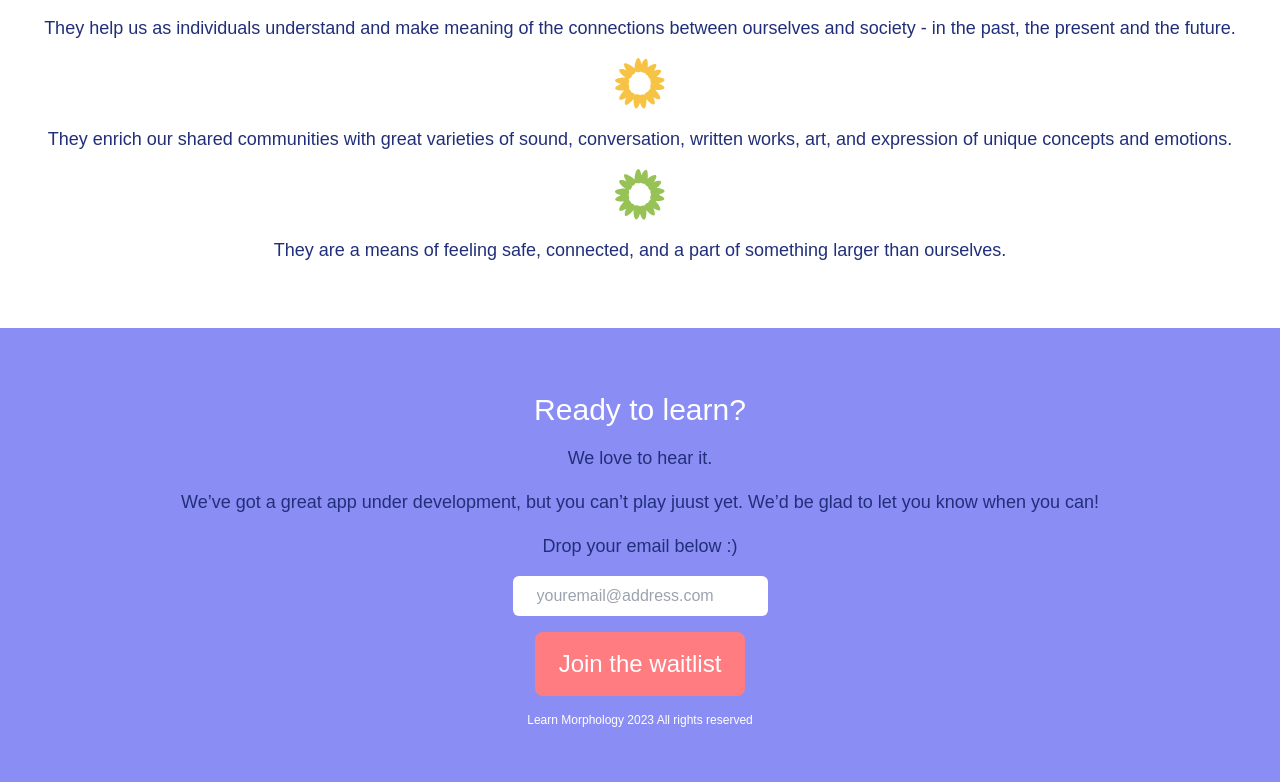
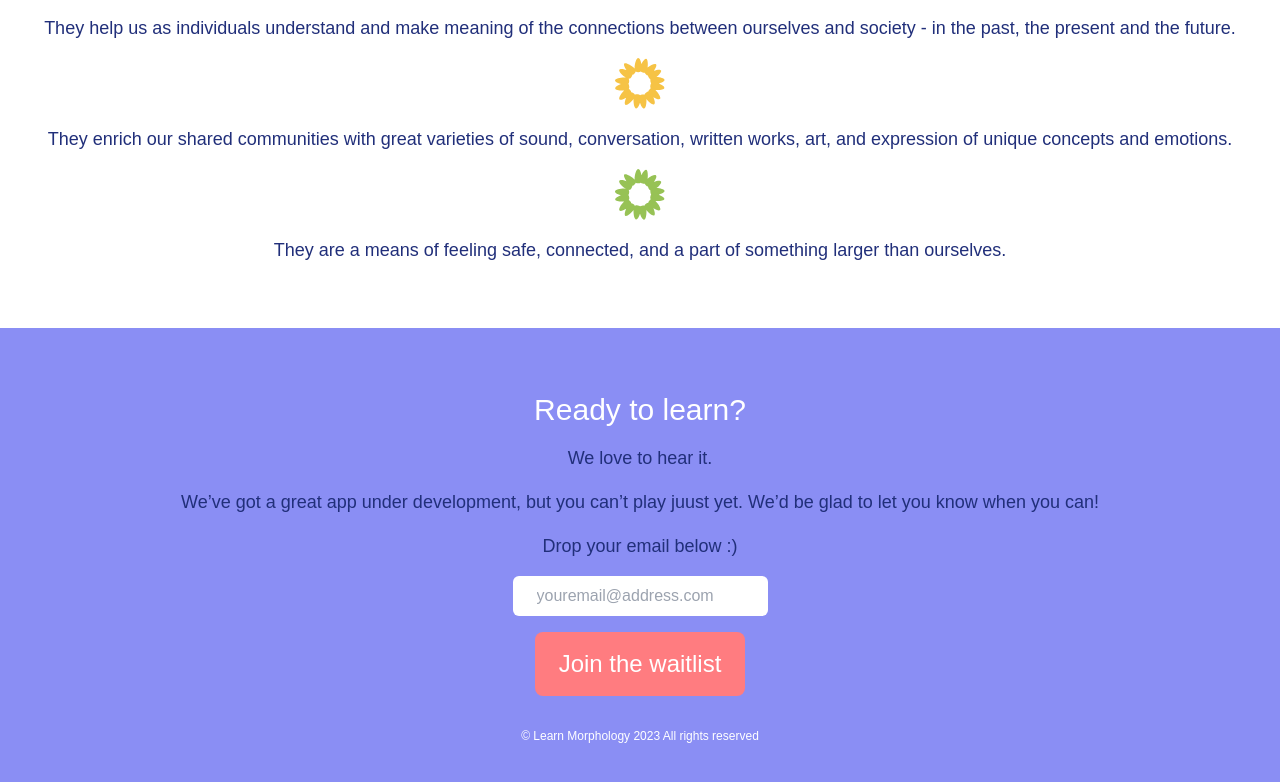
Before and after one commit to surayaclemens/morphology-app, a Next.js app: page / in a window 1280 px wide. Shown: the part 2339-3121 px from the top of the page. Built offline with nearby package versions, Linux system fonts and the light colour scheme; a web font is replaced by a local one.

Commit message:
updated gitignore

```diff
--- a/app/api/newsletterSubscriber/route.js
+++ b/app/api/newsletterSubscriber/route.js
@@ -16,7 +16,7 @@ export async function POST(req){
          await newEntry.save();
 
          return NextResponse.json({
-             msg: ["Email submitted"],
+             msg: ["Email submitted!"],
              success: true,
          });
 
@@ -29,7 +29,7 @@ export async function POST(req){
             // Handle other errors
             console.error("Error submitting email:", error);
             return NextResponse.json({
-                msg: "Unable to submit user email for the newsletter",
+                msg: "Something went wrong :( Please try again later",
             });
         }
     }
--- a/app/layout.js
+++ b/app/layout.js
@@ -9,8 +9,8 @@ const days_one = Days_One({
 })
 
 export const metadata = {
-  title: 'Create Next App',
-  description: 'Generated by create next app',
+  title: 'Morphology',
+  description: '',
 }
 
 export default function RootLayout({ children }) {
--- a/app/page.js
+++ b/app/page.js
@@ -5,7 +5,7 @@ import React, { useState } from 'react';
 function HomePage() {
 
   const [userEmail, setEmail] = useState('');
-  const [error, setError] = useState([]);
+  const [message, setMessage] = useState([]);
 
   let handleNewsletterSubmit = async () => {
     console.log(userEmail)
@@ -21,8 +21,8 @@ function HomePage() {
     });
 
     const { msg } = await res.json();
-    setError(msg);
-    console.log(error)
+    setMessage(msg);
+    console.log(message)
   }
 
   return (
@@ -51,15 +51,15 @@ function HomePage() {
         {/* EXAMPLE CARDS */}
         <div className='flex flex-col justify-center items-center space-y-8'>
           <h2 className='text-white text-3xl'>For example...</h2>
-          <Image alt='reading illustration' src='/reading-girl.svg' width='250' height='250'/>
+          <Image alt='reading illustration' src='/reading-girl.svg' width='250' height='200'/>
           <div className='bg-midnight rounded-lg p-4 text-center text-white'>
             <p>Saffia was raised in Vancouver speaking English in her day-to-day life, and learning some French at school; the two “official languages” of Canada.</p>
           </div>
-          <Image alt='mosque illustration' src='/mosque.svg' width='250' height='250'/>
+          <Image alt='mosque illustration' src='/mosque.svg' width='250' height='200'/>
           <div className='bg-midnight rounded-lg p-4 text-center text-white'>
             <p> But she always heard her grandparents and other relatives speaking Kutchi in their home and at the local mosque.</p>
           </div>
-          <Image alt='family illustration' src='/grandma-girl.svg' width='250' height='250'/>
+          <Image alt='family illustration' src='/grandma-girl.svg' width='250' height='200'/>
           <div className='bg-midnight rounded-lg p-4 text-center text-white'>
             <p>She doesn’t speak or understand Kutchi herself, but is familiar with and connected to it through her relatives and their shared heritage.</p>
           </div>
@@ -89,8 +89,8 @@ function HomePage() {
         <p className='text-midnight text-lg'>Drop your email below :)</p>
         <input className='rounded-md px-6 py-2 text-midnight' placeholder='youremail@address.com' onChange={(e) => setEmail(e.target.value)} />
         <button className='bg-salmon rounded-lg text-white text-2xl px-6 py-4' onClick={() => handleNewsletterSubmit()}>Join the waitlist</button>
-        <p className='text-white text-xs m-8'>Learn Morphology 2023 All rights reserved</p>
-        <h2>{error}</h2>
+        <h2>{message}</h2>
+        <p className='text-white text-xs m-8'>© Learn Morphology 2023 All rights reserved</p>
       </section>
     </div>
   )
```
Also changed, not shown: 1 other file (tests, documents, lock files or other folders).
